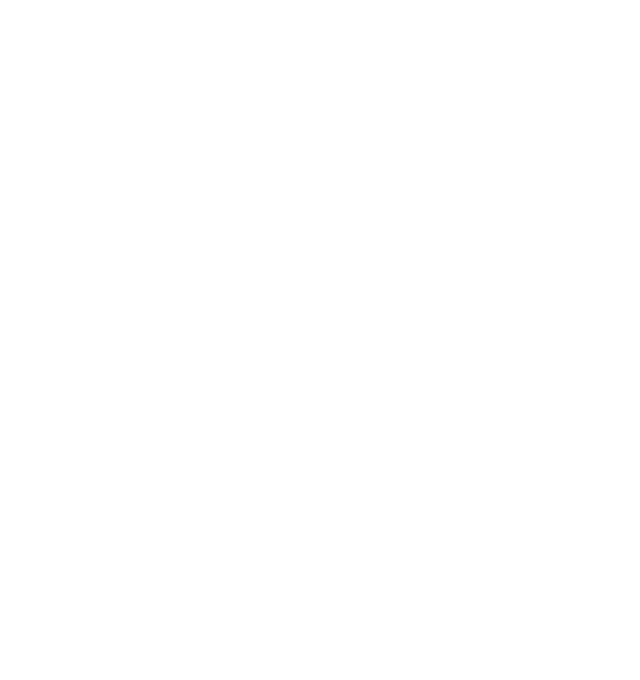
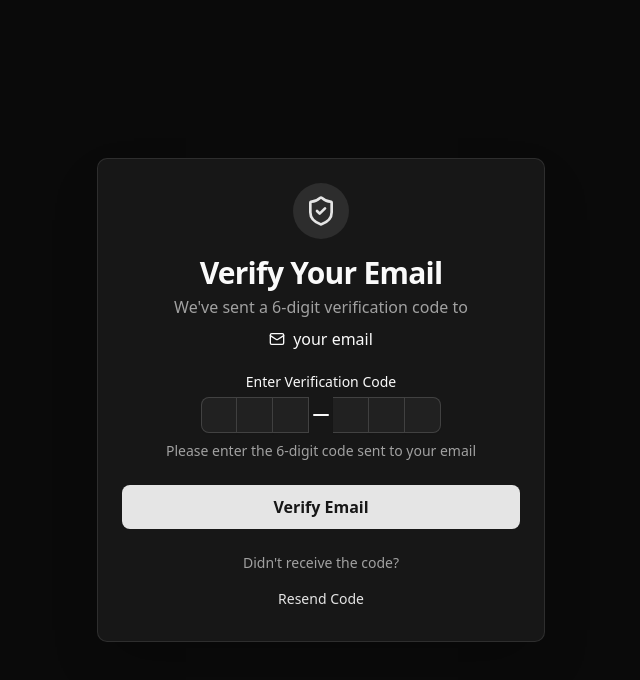
Before and after one commit to Its-Arup/Employee_Management_System_Frontend, a React app: page /verify-otp in a window 1280 px wide. Before the commit this address had no page. Shown: the top 680 px of the page, without its empty margins (319-959 px from the left). Built offline with nearby package versions, Linux system fonts and the light colour scheme; the HTML template or start-up script is replaced by a standard one.

Commit message:
feat: add OTP verification page and integrate input OTP component

```diff
--- a/package.json
+++ b/package.json
@@ -18,6 +18,7 @@
     "class-variance-authority": "^0.7.1",
     "clsx": "^2.1.1",
     "date-fns": "^4.1.0",
+    "input-otp": "^1.4.2",
     "lucide-react": "^0.563.0",
     "radix-ui": "^1.4.3",
     "react": "^19.2.0",
--- /dev/null
+++ b/src/components/OTPVerificationPage.tsx
@@ -0,0 +1,146 @@
+import { useState } from "react";
+import { useForm } from "react-hook-form";
+import { zodResolver } from "@hookform/resolvers/zod";
+import * as z from "zod";
+import { useNavigate, useLocation } from "react-router-dom";
+import { Button } from "@/components/ui/button";
+import {
+  Form,
+  FormControl,
+  FormField,
+  FormItem,
+  FormLabel,
+  FormMessage,
+  FormDescription,
+} from "@/components/ui/form";
+import {
+  Card,
+  CardContent,
+  CardDescription,
+  CardHeader,
+  CardTitle,
+} from "@/components/ui/card";
+import {
+  InputOTP,
+  InputOTPGroup,
+  InputOTPSeparator,
+  InputOTPSlot,
+} from "@/components/ui/input-otp";
+import { ShieldCheck, Mail } from "lucide-react";
+import { REGEXP_ONLY_DIGITS } from "input-otp"
+
+
+// Form validation schema
+const otpSchema = z.object({
+  otp: z.string().min(6, "OTP must be 6 digits").max(6, "OTP must be 6 digits"),
+});
+
+type OTPFormValues = z.infer<typeof otpSchema>;
+
+export function OTPVerificationPage() {
+  const navigate = useNavigate();
+  const location = useLocation();
+  const [isResending, setIsResending] = useState(false);
+
+  // Get email from navigation state (passed from registration page)
+  const email = location.state?.email || "your email";
+
+  const form = useForm<OTPFormValues>({
+    resolver: zodResolver(otpSchema),
+    defaultValues: {
+      otp: "",
+    },
+  });
+
+  const onSubmit = (data: OTPFormValues) => {
+    console.log("OTP data:", data);
+    // Here you would typically verify the OTP with your backend API
+    alert("OTP verified successfully! Check console for data.");
+    // After successful verification, navigate to login
+    navigate("/login");
+  };
+
+  const handleResendOTP = () => {
+    setIsResending(true);
+    // Here you would typically call your backend to resend OTP
+    console.log("Resending OTP to:", email);
+    setTimeout(() => {
+      setIsResending(false);
+      alert("OTP has been resent to your email!");
+    }, 2000);
+  };
+
+  return (
+    <div className="min-h-screen flex items-center justify-center bg-background p-4">
+      <Card className="w-full max-w-md shadow-2xl">
+        <CardHeader className="space-y-1 text-center">
+          <div className="flex justify-center mb-4">
+            <div className="p-3 rounded-full bg-primary/10">
+              <ShieldCheck className="w-8 h-8 text-primary" />
+            </div>
+          </div>
+          <CardTitle className="text-3xl font-bold">Verify Your Email</CardTitle>
+          <CardDescription className="text-base">
+            We've sent a 6-digit verification code to
+            <div className="flex items-center justify-center gap-2 mt-2 text-foreground font-medium">
+              <Mail className="w-4 h-4" />
+              {email}
+            </div>
+          </CardDescription>
+        </CardHeader>
+        <CardContent>
+          <Form {...form}>
+            <form onSubmit={form.handleSubmit(onSubmit)} className="space-y-6">
+              {/* OTP Field */}
+              <FormField
+                control={form.control}
+                name="otp"
+                render={({ field }) => (
+                  <FormItem className="flex flex-col items-center">
+                    <FormLabel>Enter Verification Code</FormLabel>
+                    <FormControl>
+                      <InputOTP maxLength={6} {...field} pattern={REGEXP_ONLY_DIGITS}>
+                        <InputOTPGroup>
+                          <InputOTPSlot index={0} />
+                          <InputOTPSlot index={1} />
+                          <InputOTPSlot index={2} />
+                          <InputOTPSeparator />
+                          <InputOTPSlot index={3} />
+                          <InputOTPSlot index={4} />
+                          <InputOTPSlot index={5} />
+                        </InputOTPGroup>
+                      </InputOTP>
+                    </FormControl>
+                    <FormDescription>
+                      Please enter the 6-digit code sent to your email
+                    </FormDescription>
+                    <FormMessage />
+                  </FormItem>
+                )}
+              />
+
+              <Button type="submit" className="w-full h-11 text-base font-semibold cursor-pointer">
+                Verify Email
+              </Button>
+
+              <div className="text-center">
+                <p className="text-sm text-muted-foreground mb-2">
+                  Didn't receive the code?
+                </p>
+                <Button
+                  type="button"
+                  variant="ghost"
+                  onClick={handleResendOTP}
+                  disabled={isResending}
+                  className="text-primary hover:text-primary/80 cursor-pointer"
+                >
+                  {isResending ? "Sending..." : "Resend Code"}
+                </Button>
+              </div>
+            </form>
+          </Form>
+        </CardContent>
+      </Card>
+    </div>
+  );
+}
--- a/src/components/RegistrationPage.tsx
+++ b/src/components/RegistrationPage.tsx
@@ -2,7 +2,7 @@ import { useForm } from "react-hook-form";
 import { zodResolver } from "@hookform/resolvers/zod";
 import * as z from "zod";
 import { format } from "date-fns";
-import { Link } from "react-router-dom";
+import { Link, useNavigate } from "react-router-dom";
 import { Button } from "@/components/ui/button";
 import {
   Form,
@@ -54,6 +54,7 @@ const registrationSchema = z.object({
 type RegistrationFormValues = z.infer<typeof registrationSchema>;
 
 export function RegistrationPage() {
+  const navigate = useNavigate();
   const form = useForm<RegistrationFormValues>({
     resolver: zodResolver(registrationSchema),
     defaultValues: {
@@ -70,7 +71,8 @@ export function RegistrationPage() {
   const onSubmit = (data: RegistrationFormValues) => {
     console.log("Registration data:", data);
     // Here you would typically send the data to your backend API
-    alert("Registration successful! Check console for data.");
+    // After successful registration, navigate to OTP verification
+    navigate("/verify-otp", { state: { email: data.email } });
   };
 
   return (
--- /dev/null
+++ b/src/components/ui/input-otp.tsx
@@ -0,0 +1,75 @@
+import * as React from "react"
+import { OTPInput, OTPInputContext } from "input-otp"
+import { MinusIcon } from "lucide-react"
+
+import { cn } from "@/lib/utils"
+
+function InputOTP({
+  className,
+  containerClassName,
+  ...props
+}: React.ComponentProps<typeof OTPInput> & {
+  containerClassName?: string
+}) {
+  return (
+    <OTPInput
+      data-slot="input-otp"
+      containerClassName={cn(
+        "flex items-center gap-2 has-disabled:opacity-50",
+        containerClassName
+      )}
+      className={cn("disabled:cursor-not-allowed", className)}
+      {...props}
+    />
+  )
+}
+
+function InputOTPGroup({ className, ...props }: React.ComponentProps<"div">) {
+  return (
+    <div
+      data-slot="input-otp-group"
+      className={cn("flex items-center", className)}
+      {...props}
+    />
+  )
+}
+
+function InputOTPSlot({
+  index,
+  className,
+  ...props
+}: React.ComponentProps<"div"> & {
+  index: number
+}) {
+  const inputOTPContext = React.useContext(OTPInputContext)
+  const { char, hasFakeCaret, isActive } = inputOTPContext?.slots[index] ?? {}
+
+  return (
+    <div
+      data-slot="input-otp-slot"
+      data-active={isActive}
+      className={cn(
+        "data-[active=true]:border-ring data-[active=true]:ring-ring/50 data-[active=true]:aria-invalid:ring-destructive/20 dark:data-[active=true]:aria-invalid:ring-destructive/40 aria-invalid:border-destructive data-[active=true]:aria-invalid:border-destructive dark:bg-input/30 border-input relative flex h-9 w-9 items-center justify-center border-y border-r text-sm shadow-xs transition-all outline-none first:rounded-l-md first:border-l last:rounded-r-md data-[active=true]:z-10 data-[active=true]:ring-[3px]",
+        className
+      )}
+      {...props}
+    >
+      {char}
+      {hasFakeCaret && (
+        <div className="pointer-events-none absolute inset-0 flex items-center justify-center">
+          <div className="animate-caret-blink bg-foreground h-4 w-px duration-1000" />
+        </div>
+      )}
+    </div>
+  )
+}
+
+function InputOTPSeparator({ ...props }: React.ComponentProps<"div">) {
+  return (
+    <div data-slot="input-otp-separator" role="separator" {...props}>
+      <MinusIcon />
+    </div>
+  )
+}
+
+export { InputOTP, InputOTPGroup, InputOTPSlot, InputOTPSeparator }
--- a/src/routes/index.tsx
+++ b/src/routes/index.tsx
@@ -1,12 +1,14 @@
 import { Routes, Route, Navigate } from "react-router-dom";
 import { LoginPage } from "@/components/LoginPage";
 import { RegistrationPage } from "@/components/RegistrationPage";
+import { OTPVerificationPage } from "@/components/OTPVerificationPage";
 
 export function AppRoutes() {
   return (
     <Routes>
       <Route path="/login" element={<LoginPage />} />
       <Route path="/register" element={<RegistrationPage />} />
+      <Route path="/verify-otp" element={<OTPVerificationPage />} />
       <Route path="/" element={<Navigate to="/login" replace />} />
     </Routes>
   );
```
Also changed, not shown: 1 other file (tests, documents, lock files or other folders).
